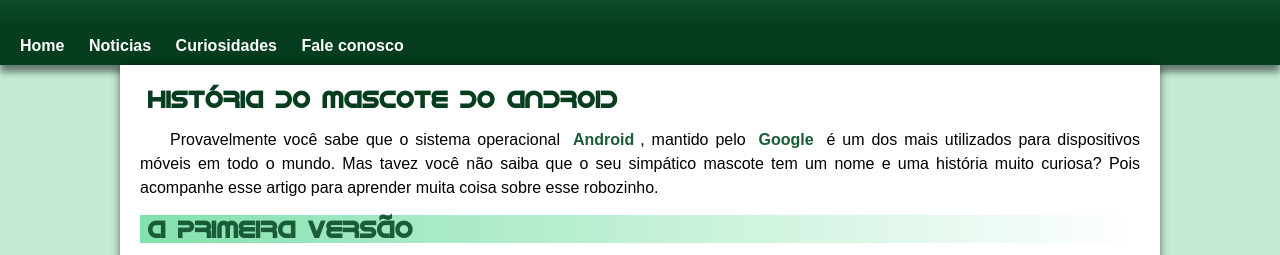
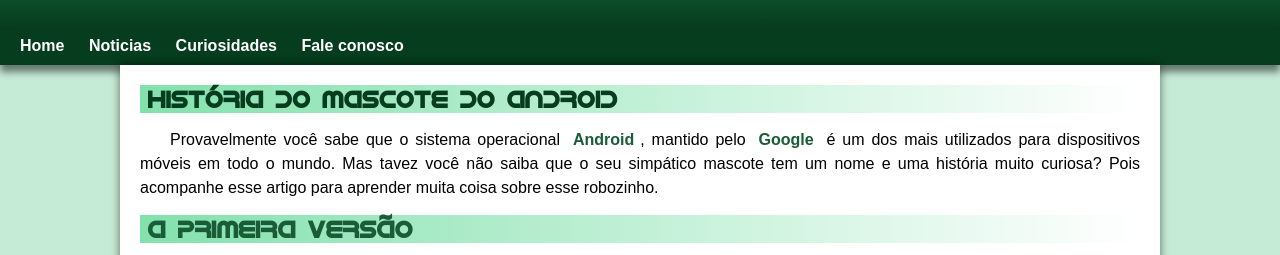
Before and after one commit to RomuloQuintas/projeto-android, a plain HTML site: page index.html in a window 1280 px wide. Shown: the part 154-409 px from the top of the page. Drawn offline with Linux system fonts and the light colour scheme.

Commit message:
Update style.css

```diff
--- a/estilo/style.css
+++ b/estilo/style.css
@@ -100,6 +100,8 @@ main h1{
     font-family: var(--fonte-android);
     color: var(--cor5);
     text-indent: 8px;
+    background-image: linear-gradient(to right, var(--cor1), transparent) ;
+
 }
 
 main h2{
```
